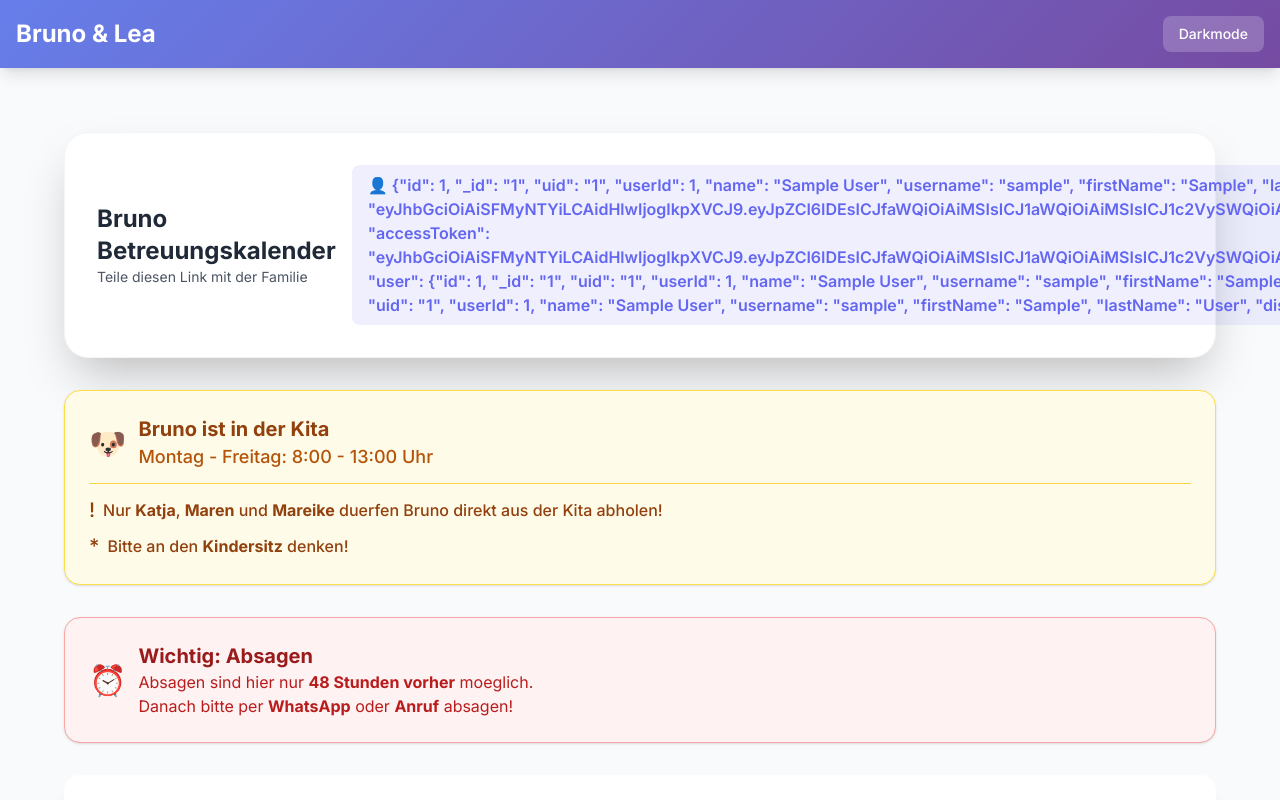
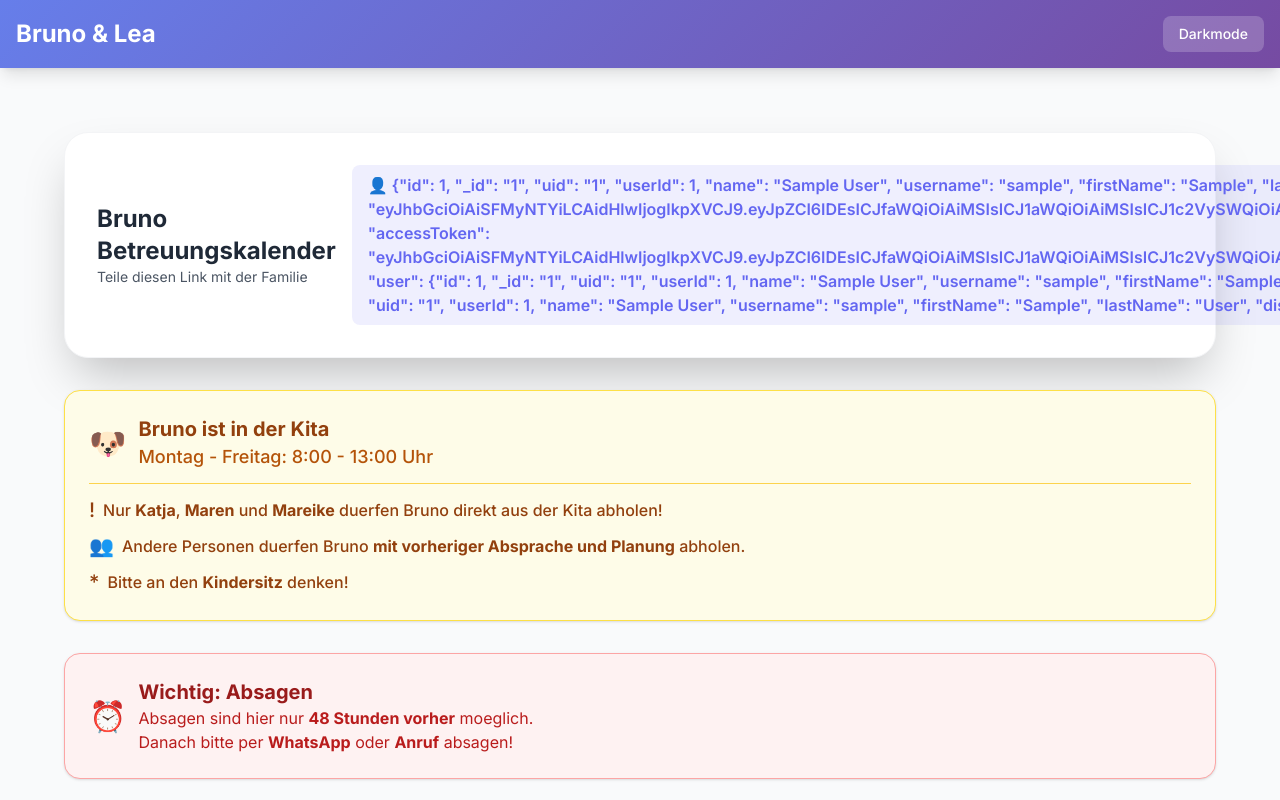
Before and after one commit to benedevries-code/lea-kalender, a Next.js app: page / in a window 1280 px wide. Shown: the top 800 px of the page. Built offline with nearby package versions, Linux system fonts and the light colour scheme; sample sign-in values are in the browser's storage.

Commit message:
Add info that others can pick up Bruno with prior arrangement

```diff
--- a/app/page.tsx
+++ b/app/page.tsx
@@ -374,6 +374,10 @@ export default function Home() {
           <p className="text-amber-800 font-medium flex items-center gap-2">
             <span className="text-xl">!</span>
             <span>Nur <strong>Katja</strong>, <strong>Maren</strong> und <strong>Mareike</strong> duerfen Bruno direkt aus der Kita abholen!</span>
+          </p>
+          <p className="text-amber-800 font-medium flex items-center gap-2">
+            <span className="text-xl">&#128101;</span>
+            <span>Andere Personen duerfen Bruno <strong>mit vorheriger Absprache und Planung</strong> abholen.</span>
           </p>
           <p className="text-amber-800 font-medium flex items-center gap-2">
             <span className="text-xl">*</span>
```
